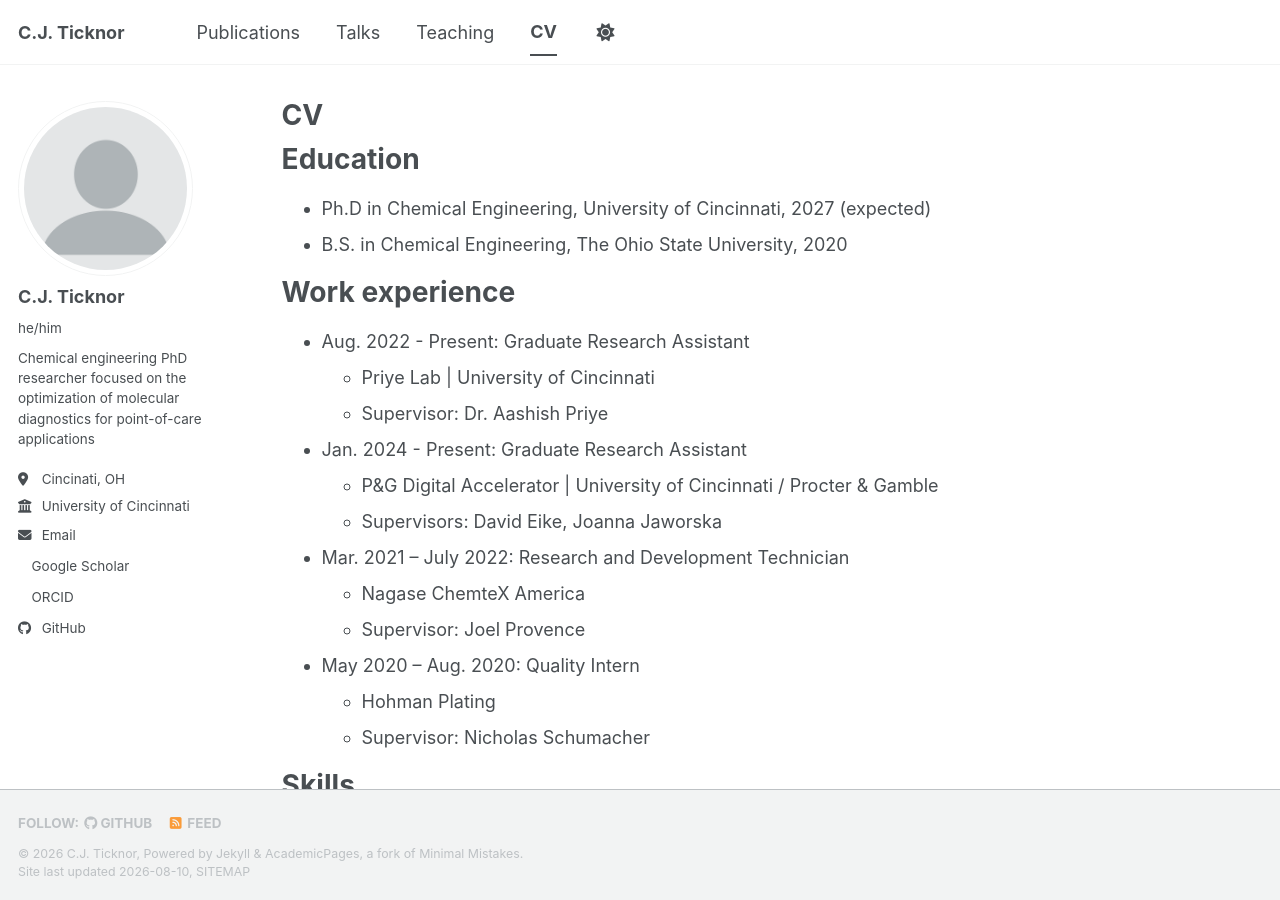
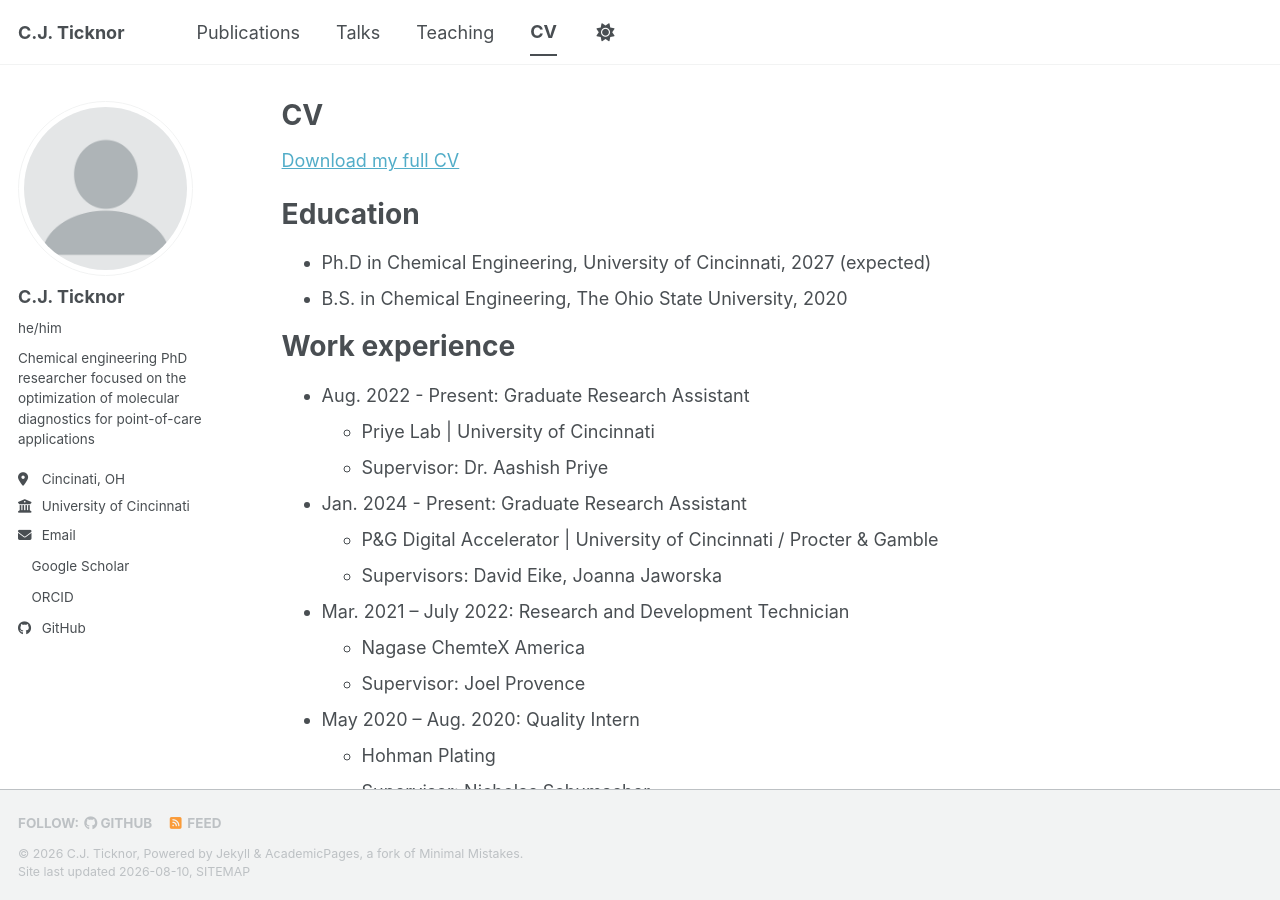
Before and after one commit to ticknorcj/ticknorcj.github.io, a Jekyll site: the page built from _pages/cv.md, in a window 1280 px wide and 900 px high. Built offline with Jekyll 4.4.1, drawn with Linux system fonts in a browser that asks for light colours; a style sheet for code colours, icons or effects is not loaded.

Commit message:
Add download link for full CV
Added a link to download the full CV in cv.md.

```diff
--- a/_pages/cv.md
+++ b/_pages/cv.md
@@ -8,6 +8,8 @@ redirect_from:
 ---
 
 {% include base_path %}
+
+[Download my full CV](/files/CTicknor_CV.pdf)
 
 Education
 ======
```
